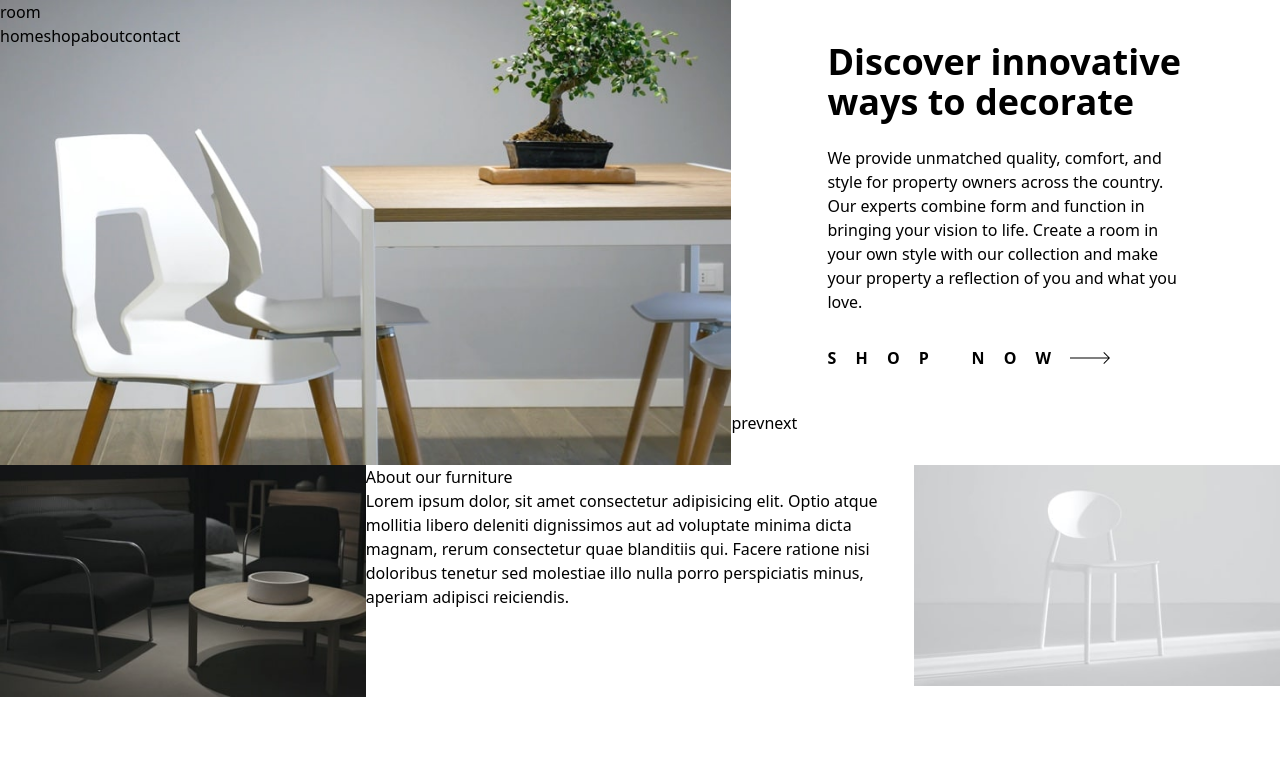
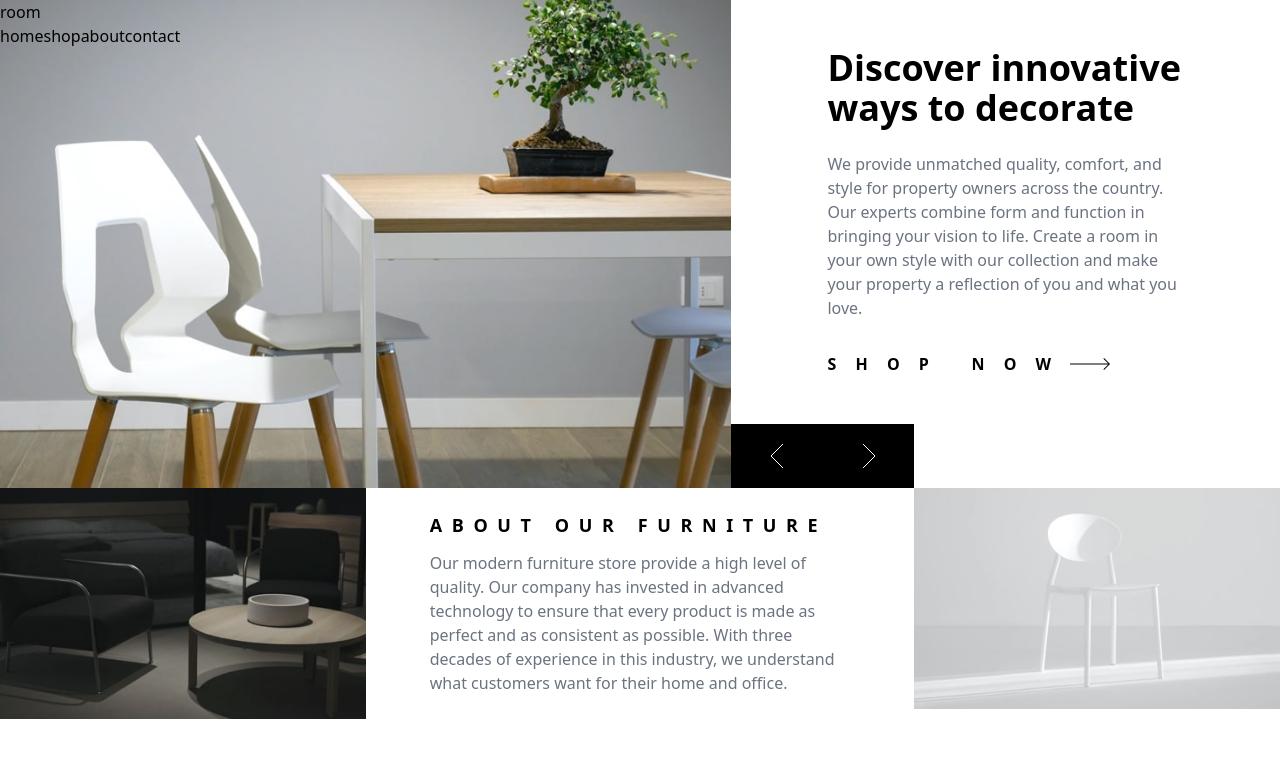
Before and after one commit to imadominguez/room-homepage-frontendmentor-imadominguez, a React (Vite) app: page / in a window 1280 px wide. Shown: the top 758 px of the page. Built offline with nearby package versions, Linux system fonts and the light colour scheme.

Commit message:
diseño casi listo

```diff
--- a/src/App.jsx
+++ b/src/App.jsx
@@ -1,64 +1,14 @@
-import ImgHero1 from "./assets/images/desktop-image-hero-1.jpg";
-import ImgHero2 from "./assets/images/image-about-dark.jpg";
-import ImgHero3 from "./assets/images/image-about-light.jpg";
-import IconArrowShop from "./components/icons/IconArrowShop.jsx";
+import NavbarMain from "./components/Navbar/NavbarMain.jsx";
+import HeaderMain from "./components/ContentMain/HeaderMain.jsx";
+import MainContent from "./components/ContentMain/MainContent.jsx";
 
-const App = () => {
+function App() {
   return (
     <div>
-      <nav className="absolute">
-        <a href="#">room</a>
-        <div>
-          <a href="#">home</a>
-          <a href="#">shop</a>
-          <a href="#">about</a>
-          <a href="#">contact</a>
-        </div>
-      </nav>
-      <header className="grid grid-cols-1 lg:grid-cols-7 lg:grid-rows-[10fr_1.3fr]">
-        <img
-          src={ImgHero1}
-          alt=""
-          className="h-full w-full lg:col-span-4 lg:row-span-2"
-        />
-        <article className="flex flex-col items-start justify-center lg:col-span-3 lg:px-24">
-          <h1 className="mb-6 text-4xl font-bold">
-            Discover innovative ways to decorate
-          </h1>
-          <p className="text-grey-500 mb-8">
-            We provide unmatched quality, comfort, and style for property owners
-            across the country. Our experts combine form and function in
-            bringing your vision to life. Create a room in your own style with
-            our collection and make your property a reflection of you and what
-            you love.
-          </p>
-          <button className="flex items-center hover:fill-gray-600 hover:text-gray-600">
-            <span className="text-base font-bold uppercase tracking-[1.2rem]">
-              Shop now
-            </span>
-            <IconArrowShop className="" />
-          </button>
-        </article>
-        <div className="">
-          <button>prev</button>
-          <button>next</button>
-        </div>
-      </header>
-      <main className="grid grid-cols-1 lg:grid-cols-7">
-        <img src={ImgHero2} alt="" className="w-full lg:col-span-2" />
-        <article className="lg:col-span-3">
-          <h2>About our furniture</h2>
-          <p>
-            Lorem ipsum dolor, sit amet consectetur adipisicing elit. Optio
-            atque mollitia libero deleniti dignissimos aut ad voluptate minima
-            dicta magnam, rerum consectetur quae blanditiis qui. Facere ratione
-            nisi doloribus tenetur sed molestiae illo nulla porro perspiciatis
-            minus, aperiam adipisci reiciendis.
-          </p>
-        </article>
-        <img src={ImgHero3} alt="" className="col-span-2 w-full" />
-      </main>
+      <NavbarMain />
+      <HeaderMain />
+      <MainContent />
     </div>
   );
-};
+}
 export default App;
--- /dev/null
+++ b/src/components/ContentMain/HeaderMain.jsx
@@ -0,0 +1,45 @@
+import ImgHero1 from "../../assets/images/desktop-image-hero-1.jpg";
+import IconArrowShop from "../../components/icons/IconArrowShop.jsx";
+import IconNext from "../icons/IconNext.jsx";
+import IconPrev from "../icons/IconPrev";
+
+const HeaderMain = () => {
+  return (
+    <>
+      <header className="grid grid-cols-1 lg:grid-cols-7 lg:grid-rows-[10fr_1.5fr]">
+        <img
+          src={ImgHero1}
+          alt=""
+          className="h-full w-full lg:col-start-1 lg:col-end-5 lg:row-start-1 lg:row-end-3"
+        />
+        <article className="flex flex-col items-start justify-center md:px-16 md:py-9 lg:col-span-3 lg:px-24 lg:py-12">
+          <h1 className="mb-6 text-4xl font-bold">
+            Discover innovative ways to decorate
+          </h1>
+          <p className="mb-8 leading-6 text-gray-500">
+            We provide unmatched quality, comfort, and style for property owners
+            across the country. Our experts combine form and function in
+            bringing your vision to life. Create a room in your own style with
+            our collection and make your property a reflection of you and what
+            you love.
+          </p>
+          <button className="flex items-center hover:fill-gray-600 hover:text-gray-600">
+            <span className="text-base font-bold uppercase tracking-[1.2rem]">
+              Shop now
+            </span>
+            <IconArrowShop />
+          </button>
+        </article>
+        <div className="flex justify-around bg-black">
+          <button className="w-full hover:bg-gray-700">
+            <IconPrev className="mx-auto" />
+          </button>
+          <button className="w-full hover:bg-gray-700">
+            <IconNext className="mx-auto" />
+          </button>
+        </div>
+      </header>
+    </>
+  );
+};
+export default HeaderMain;
--- /dev/null
+++ b/src/components/ContentMain/MainContent.jsx
@@ -0,0 +1,25 @@
+import ImgHero2 from "../../assets/images/image-about-dark.jpg";
+import ImgHero3 from "../../assets/images/image-about-light.jpg";
+
+const MainContent = () => {
+  return (
+    <main className="grid grid-cols-1 lg:grid-cols-7">
+      <img src={ImgHero2} alt="" className="w-full lg:col-span-2" />
+      <article className="flex flex-col justify-center lg:col-span-3 lg:px-16">
+        <h2 className="mb-3 text-lg font-bold uppercase tracking-[0.6rem]">
+          About our furniture
+        </h2>
+        <p className="leading-6 text-gray-500">
+          Our modern furniture store provide a high level of quality. Our
+          company has invested in advanced technology to ensure that every
+          product is made as perfect and as consistent as possible. With three
+          decades of experience in this industry, we understand what customers
+          want for their home and office.
+        </p>
+      </article>
+      <img src={ImgHero3} alt="" className="col-span-2 w-full" />
+    </main>
+  );
+};
+
+export default MainContent;
--- /dev/null
+++ b/src/components/Navbar/NavbarMain.jsx
@@ -0,0 +1,15 @@
+const NavbarMain = () => {
+  return (
+    <nav className="absolute">
+      <a href="#">room</a>
+      <div>
+        <a href="#">home</a>
+        <a href="#">shop</a>
+        <a href="#">about</a>
+        <a href="#">contact</a>
+      </div>
+    </nav>
+  );
+};
+
+export default NavbarMain;
--- /dev/null
+++ b/src/components/icons/IconNext.jsx
@@ -0,0 +1,9 @@
+const IconNext = (props) => {
+  return (
+    <svg width={14} height={24} xmlns="http://www.w3.org/2000/svg" {...props}>
+      <path d="m1 0 12 12L1 24" stroke="#FFF" fill="none" />
+    </svg>
+  );
+};
+
+export default IconNext;
--- /dev/null
+++ b/src/components/icons/IconPrev.jsx
@@ -0,0 +1,8 @@
+const IconPrev = (props) => {
+  return (
+    <svg width={14} height={24} xmlns="http://www.w3.org/2000/svg" {...props}>
+      <path d="M13 0 1 12l12 12" stroke="#FFF" fill="none" />
+    </svg>
+  );
+};
+export default IconPrev;
```
Also changed, not shown: textos.html (added, +59 -0 lines).
